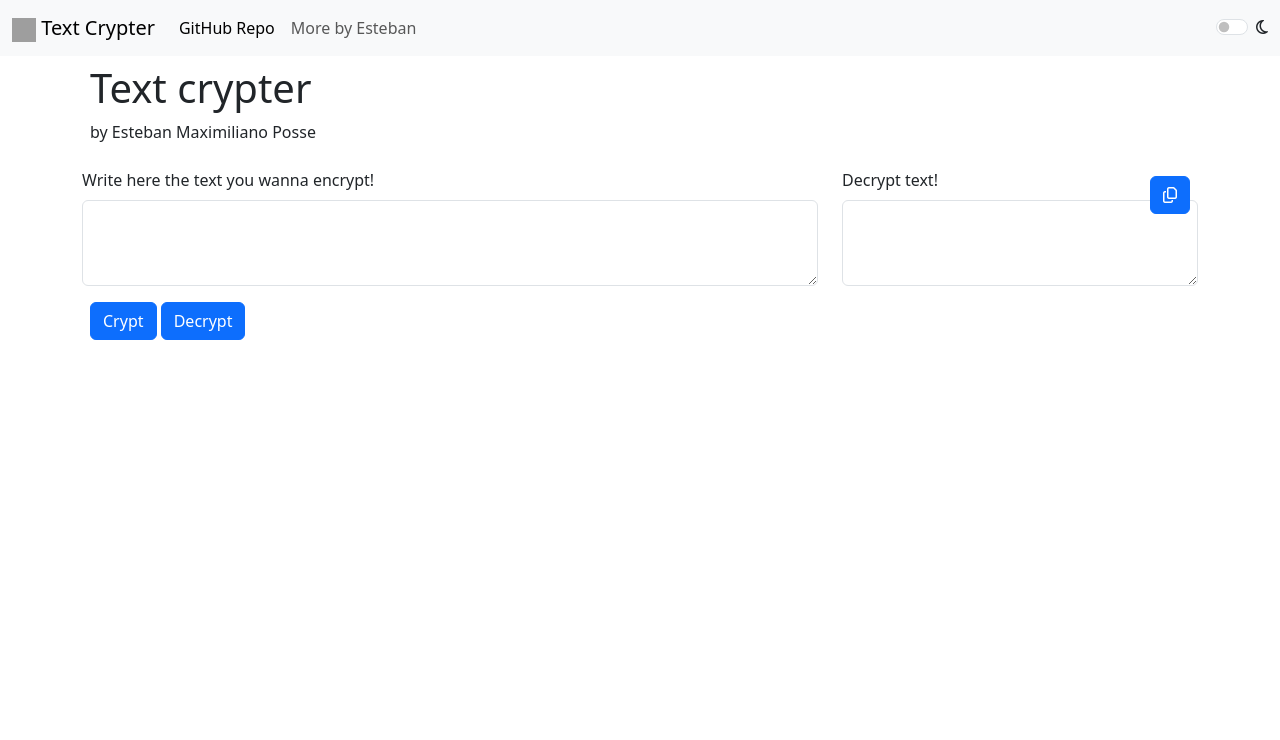
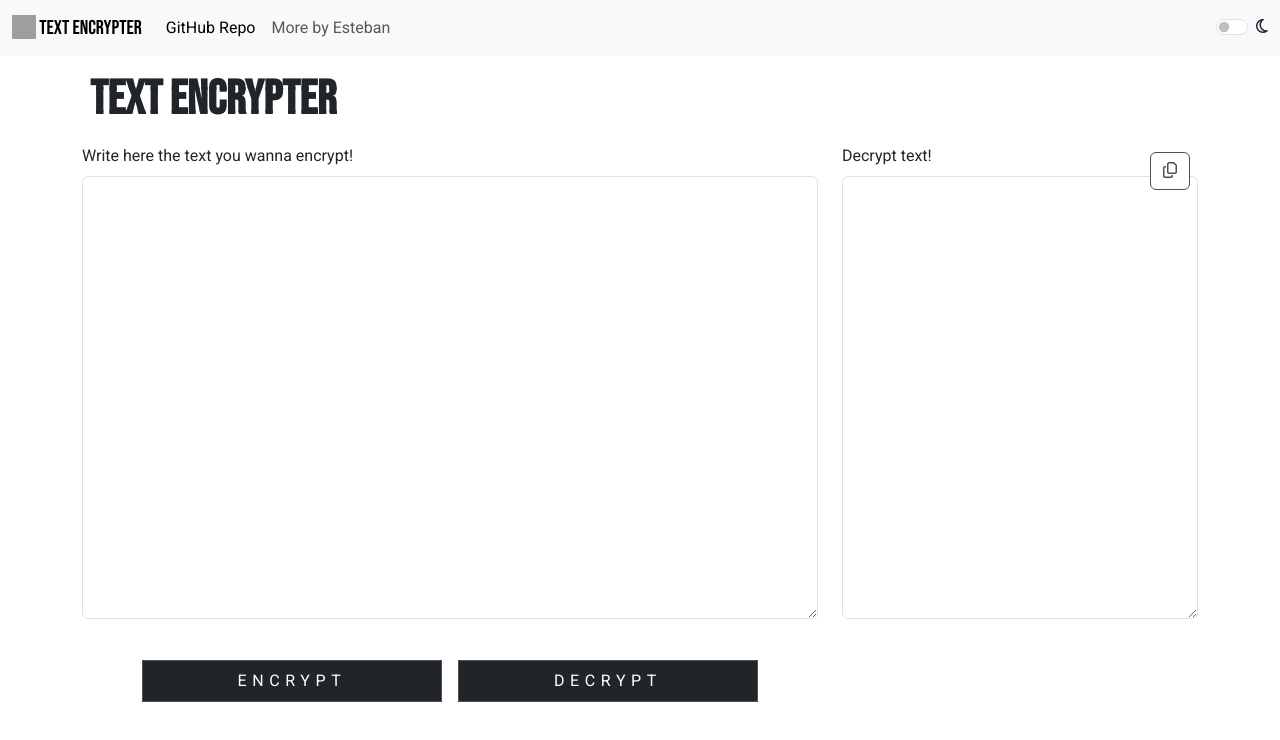
Before and after one commit to estebanmaxposse/Sprint-01-Construye-un-encriptador-de-texto-con-Javascript, a plain HTML site: page index.html in a window 1280 px wide. Drawn offline with nearby package versions, Linux system fonts and the light colour scheme; grey boxes are pictures that could not be loaded.

Commit message:
started styling

```diff
--- a/index.html
+++ b/index.html
@@ -1,18 +1,27 @@
 <!DOCTYPE html>
-<html lang="en" data-bs-theme="dark">
+<html lang="en" data-bs-theme="dark" class="h-100">
 
 <head>
     <meta charset="UTF-8">
     <meta name="viewport" content="width=device-width, initial-scale=1.0">
 
     <!-- title, keywords & description -->
-    <title>Text crypter - by Esteban Maxilimiano Posse</title>
+    <title>Text Encrypter - by Esteban Maxilimiano Posse</title>
     <meta name="description" content="JS text crypter">
     <meta name="keywords" content="JavaScript, Crypter">
     <meta name="author" content="Esteban Maximiliano Posse">
 
     <!-- favicon -->
     <link rel="shortcut icon" href="https://i.imgur.com/XCOypIa.png">
+
+    <!-- stylesheet -->
+    <link rel="stylesheet" href="styles.css">
+
+    <!-- fonts -->
+    <link rel="preconnect" href="https://fonts.googleapis.com">
+    <link rel="preconnect" href="https://fonts.gstatic.com" crossorigin>
+    <link href="https://fonts.googleapis.com/css2?family=Bebas+Neue&display=swap" rel="stylesheet">
+    <link href="https://fonts.googleapis.com/css2?family=Roboto:ital,wght@0,100;0,300;0,400;0,500;0,700;0,900;1,100;1,300;1,400;1,500;1,700;1,900&display=swap" rel="stylesheet">
 
     <!-- Packages -->
     <link href="https://cdn.jsdelivr.net/npm/bootstrap@5.3.0-alpha3/dist/css/bootstrap.min.css" rel="stylesheet"
@@ -25,13 +34,13 @@
 
     <head />
 
-<body>
+<body class="h-100 d-flex flex-column box" id="bs-override">
     <header>
         <nav class="navbar navbar-expand-lg bg-body-tertiary">
             <div class="container-fluid">
                 <a class="navbar-brand" href="#">
                     <img src="https://i.imgur.com/XCOypIa.png" alt="Quote" width="24" height="24">
-                    Text Crypter
+                    Text Encrypter
                 </a>
                 <button class="navbar-toggler" type="button" data-bs-toggle="collapse"
                     data-bs-target="#navbarSupportedContent" aria-controls="navbarSupportedContent"
@@ -59,26 +68,31 @@
         </nav>
     </header>
 
-    <div class="container">
+    <div class="container flex-grow-1 d-flex flex-column">
         <div class="row">
             <div class="col-12 m-2">
-                <h1>Text crypter</h1>
-                <p>by Esteban Maximiliano Posse</p>
+                <div class="d-flex">
+                    <div class="stack" style="--stacks: 3;">
+                      <span style="--index: 0;">Text Encrypter</span>
+                      <span style="--index: 1;">Text Encrypter</span>
+                      <span style="--index: 2;">Text Encrypter</span>
+                    </div>
+                </div>
             </div>
         </div>
-        <div class="row">
+        <div class="row flex-grow-1">
             <div class="col-lg-8">
-                <div class="mb-3">
+                <div class="mb-3 h-75">
                     <label for="input-text" class="form-label">Write here the text you wanna encrypt!</label>
                     <textarea class="form-control" id="input-text" rows="3"></textarea>
                 </div>
-                <div class="buttons m-2">
-                    <button id="crypt" class="btn btn-primary">Crypt</button>
-                    <button id="decrypt" class="btn btn-primary">Decrypt</button>
+                <div class="buttons m-2 row gx-2 justify-content-center">
+                    <button id="crypt" class="btn col-12 col-lg-5 m-2 btn-glitch btn-glitch-encrypt">Encrypt</button>
+                    <button id="decrypt" class="btn col-12 col-lg-5 m-2 btn-glitch btn-glitch-decrypt">Decrypt</button>
                 </div>
             </div>
             <div class="col-lg-4">
-                <div class="mb-3 position-relative">
+                <div class="mb-3 position-relative h-75">
                     <label for="output-text" class="form-label">Decrypt text!</label>
                     <textarea class="form-control" id="output-text" rows="3" readonly></textarea>
                     <button id="copy-button" class="btn btn-primary position-absolute top-0 end-0 mt-2 me-2"
--- a/script.js
+++ b/script.js
@@ -47,36 +47,39 @@ copyButton.addEventListener("click", () => {
 // DARK/LIGHT MODE
 const toggleDarkMode = document.getElementById("toggle-dark-mode");
 const toggleIcon = document.getElementById("toggle-icon");
+const mainButtons = document.querySelectorAll(".btn-glitch");
 
 function setDarkMode() {
     document.documentElement.setAttribute("data-bs-theme", "dark");
-    console.log('dark');
     localStorage.setItem("theme", "dark");
     toggleDarkMode.checked = true;
     toggleIcon.className = "fa-solid fa-sun"
+    for (let i = 0; i < mainButtons.length; i++) {
+        mainButtons[i].style.background = "none";
+    }
 }
 
 function setLightMode() {
     document.documentElement.setAttribute("data-bs-theme", "light");
-    console.log('light');
     localStorage.setItem("theme", "light");
     toggleDarkMode.checked = false;
     toggleIcon.className = "fa-regular fa-moon"
+    for (let i = 0; i < mainButtons.length; i++) {
+        mainButtons[i].style.background = "#212529";
+        mainButtons[i].style.color = "white";
+    }
 }
 
 toggleDarkMode.addEventListener("change", () => {
     if (toggleDarkMode.checked) {
-        console.log('set dark mode');
         setDarkMode();
     } else {
-        console.log('set light mode');
         setLightMode();
     }
 });
 
 const currentTheme = localStorage.getItem("theme");
 if (currentTheme === "dark") {
-    console.log('dark mode');
     setDarkMode();
 } else {
     setLightMode();
--- /dev/null
+++ b/styles.css
@@ -0,0 +1,238 @@
+textarea {
+    height: 90%;
+}
+
+.box {
+    font-family: 'Roboto', sans-serif;
+}
+
+.navbar-brand,
+h1 {
+    font-family: 'Bebas Neue', cursive;
+}
+
+.stack {
+    display: grid;
+    grid-template-columns: 1fr;
+}
+
+.stack span {
+    font-family: 'Bebas Neue', cursive;
+    font-weight: bold;
+    grid-row-start: 1;
+    grid-column-start: 1;
+    font-size: 3rem;
+    --stack-height: calc(100% / var(--stacks) - 1px);
+    --inverse-index: calc(calc(var(--stacks) - 1) - var(--index));
+    --clip-top: calc(var(--stack-height) * var(--index));
+    --clip-bottom: calc(var(--stack-height) * var(--inverse-index));
+    clip-path: inset(var(--clip-top) 0 var(--clip-bottom) 0);
+    animation: stack 340ms cubic-bezier(.46, .29, 0, 1.24) 1 backwards calc(var(--index) * 120ms), glitch 2s ease infinite 2s alternate-reverse;
+}
+
+.stack span:nth-child(odd) {
+    --glitch-translate: 8px;
+}
+
+.stack span:nth-child(even) {
+    --glitch-translate: -8px;
+}
+
+@keyframes stack {
+    0% {
+        opacity: 0;
+        transform: translateX(-50%);
+        text-shadow: -2px 3px 0 red, 2px -3px 0 blue;
+    }
+
+    ;
+
+    60% {
+        opacity: 0.5;
+        transform: translateX(50%);
+    }
+
+    80% {
+        transform: none;
+        opacity: 1;
+        text-shadow: 2px -3px 0 red, -2px 3px 0 blue;
+    }
+
+    100% {
+        text-shadow: none;
+    }
+}
+
+@keyframes glitch {
+    0% {
+        text-shadow: -2px 3px 0 red, 2px -3px 0 blue;
+        transform: translate(var(--glitch-translate));
+    }
+
+    2% {
+        text-shadow: 2px -3px 0 red, -2px 3px 0 blue;
+    }
+
+    4%,
+    100% {
+        text-shadow: none;
+        transform: none;
+    }
+}
+
+#bs-override .btn-glitch {
+    display: block;
+    position: relative;
+    background: none;
+    border: none;
+    outline: none;
+    cursor: pointer;
+    margin-top: 10px;
+    padding: 8px 30px;
+    font-size: 1rem;
+    letter-spacing: 0.35em;
+    text-align: center;
+    text-transform: uppercase;
+    border: 1px solid rgba(255, 255, 255, .2);
+    border-radius: 0%;
+    transition: all 0.2s ease;
+    margin: 0 auto;
+    margin-top: 100px;
+}
+.btn-glitch-encrypt:before, .btn-glitch-encrypt:after {
+    content: 'ENCRYPT';
+    position: absolute;
+    top: 0;
+    left: 0;
+    padding: 8px 0;
+    width: 100%;
+    -webkit-clip: rect(0px, 0px, 0px, 0px);
+    clip: rect(0px, 0px, 0px, 0px);
+    background: #fff;
+    color: #000;
+}
+.btn-glitch-decrypt:before, .btn-glitch-decrypt:after {
+    content: 'DECRYPT';
+    position: absolute;
+    top: 0;
+    left: 0;
+    padding: 8px 0;
+    width: 100%;
+    -webkit-clip: rect(0px, 0px, 0px, 0px);
+    clip: rect(0px, 0px, 0px, 0px);
+    background: #fff;
+    color: #000;
+}
+.btn-glitch-encrypt-light:before, .btn-glitch-encrypt-light:after {
+    content: 'ENCRYPT';
+    position: absolute;
+    top: 0;
+    left: 0;
+    padding: 8px 0;
+    width: 100%;
+    -webkit-clip: rect(0px, 0px, 0px, 0px);
+    clip: rect(0px, 0px, 0px, 0px);
+    background: #000;
+    color: #fff;
+}
+.btn-glitch-decrypt-light:before, .btn-glitch-decrypt-light:after {
+    content: 'DECRYPT';
+    position: absolute;
+    top: 0;
+    left: 0;
+    padding: 8px 0;
+    width: 100%;
+    -webkit-clip: rect(0px, 0px, 0px, 0px);
+    clip: rect(0px, 0px, 0px, 0px);
+    background: #000;
+    color: #fff;
+}
+#bs-override .btn-glitch:before {
+    left: -3px;
+    top: -2px;
+    text-shadow: 2px 0 #fff;
+    box-shadow: 2px 0 #fff;
+}
+#bs-override .btn-glitch:after {
+    left: 2px;
+    bottom: -2px;
+    text-shadow: -1px 0 #fff;
+    box-shadow: -1px 0 #fff;
+}
+#bs-override .btn-glitch:hover {
+    background: white;
+    color: black;
+}
+#bs-override .btn-glitch:hover:before {
+    animation: glitch-test 1.5s infinite linear alternate-reverse;
+}
+#bs-override .btn-glitch:hover:after {
+    animation: glitch-test 2s infinite linear alternate;
+}
+
+@keyframes glitch-test {
+    0% {
+        clip: rect(-3px, 600px, 0px, 0px);
+   }
+    5.88235% {
+        clip: rect(0px, 600px, 0px, 0px);
+   }
+    11.76471% {
+        clip: rect(-3px, 600px, 0px, 0px);
+   }
+    17.64706% {
+        clip: rect(-3px, 600px, 0px, 0px);
+   }
+    23.52941% {
+        clip: rect(100px, 600px, 100px, 0px);
+   }
+    29.41176% {
+        clip: rect(0px, 600px, 600px, 0px);
+   }
+    35.29412% {
+        clip: rect(100px, 600px, 0px, 0px);
+   }
+    41.17647% {
+        clip: rect(0px, 600px, 600px, 0px);
+   }
+    47.05882% {
+        clip: rect(100px, 600px, 0px, 0px);
+   }
+    52.94118% {
+        clip: rect(-3px, 600px, 0px, 0px);
+   }
+    58.82353% {
+        clip: rect(100px, 450px, 100px, 0px);
+   }
+    64.70588% {
+        clip: rect(0px, 450px, 0px, 0px);
+   }
+    70.58824% {
+        clip: rect(100px, 450px, 100px, 0px);
+   }
+    76.47059% {
+        clip: rect(0px, 450px, 0px, 0px);
+   }
+    82.35294% {
+        clip: rect(0px, 450px, 0px, 0px);
+   }
+    88.23529% {
+        clip: rect(0px, 450px, 0px, 0px);
+   }
+    94.11765% {
+        clip: rect(0px, 450px, 0px, 0px);
+   }
+    100% {
+        clip: rect(0px, 450px, 0px, 0px);
+   }
+}
+
+#copy-button {
+    background: white;
+    color: #495057;
+    border-color: #495057;
+}
+
+#copy-button:hover {
+    filter: invert(1);
+}
```
